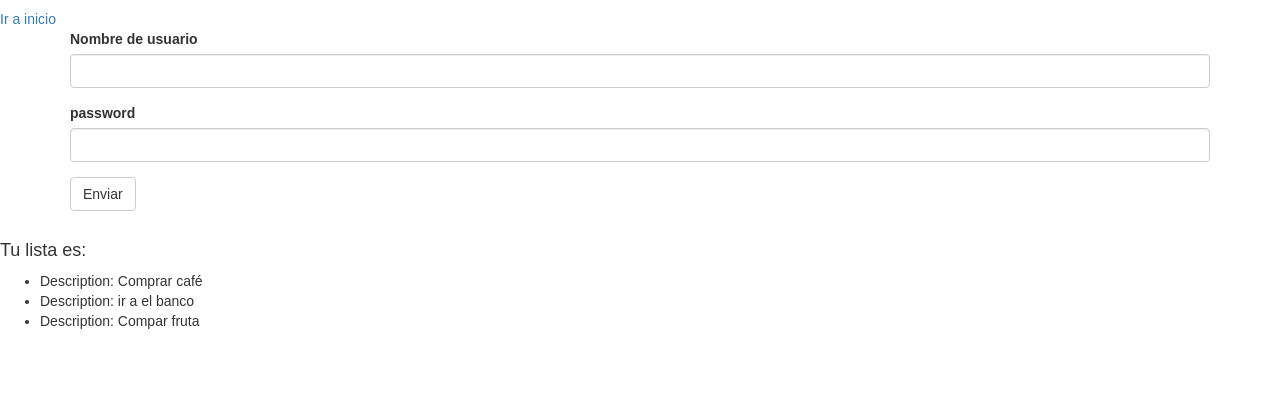
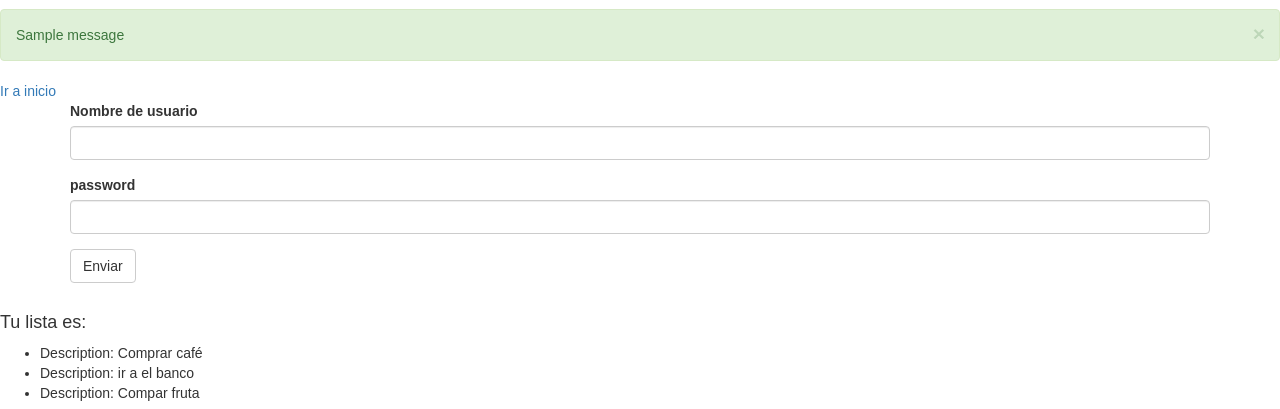
Before and after one commit to ariosramirez/flask_hello, a Flask app: page /hello in a window 1280 px wide. Shown: the part 63-472 px from the top of the page. Run offline with Flask 2, Linux system fonts and the light colour scheme; one stand-in notice (Sample message) is shown; some libraries are stand-ins or nearby versions.

Commit message:
added message successful

```diff
--- a/templates/base.html
+++ b/templates/base.html
@@ -12,5 +12,14 @@
         {% include 'navbar.html' %}
     {%endblock%}
 
+    {% for message in get_flashed_messages() %}
+        <div class="alert alert-success alert-dismissible">
+            <button type="button" data-dismiss="alert" class="close">
+                &times;
+            </button>
+            {{message}}
+        </div>
+    {% endfor %}
+
     {% block content %}{%endblock%}
 {% endblock %}
```
